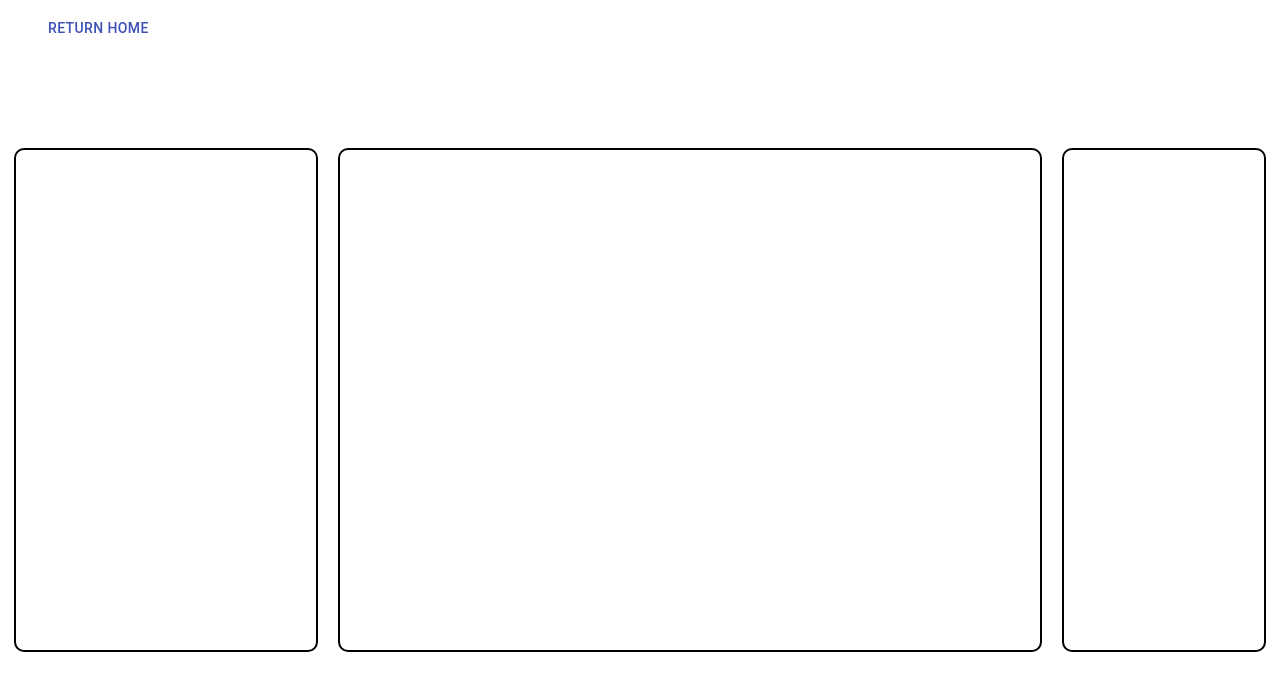
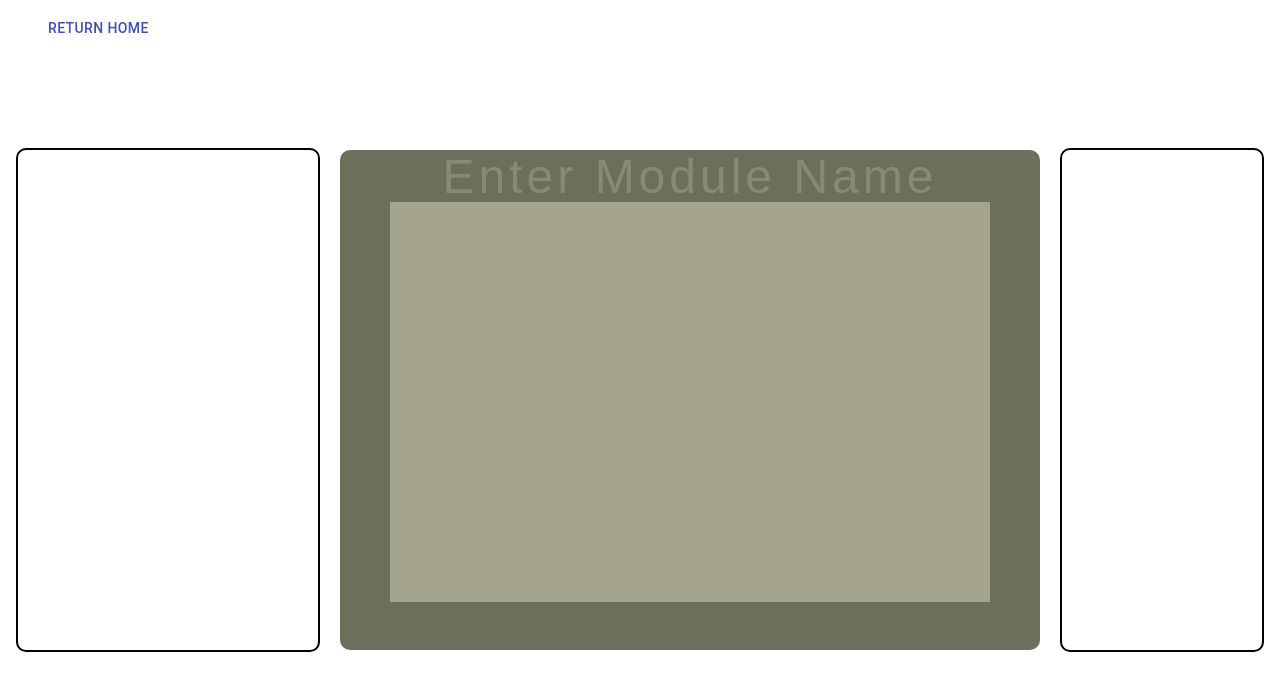
Before and after one commit to jackytsheng/gadget, a React (Create React App) app: page /logicsimulator in a window 1280 px wide. Shown: the top 690 px of the page. Built offline with nearby package versions, Linux system fonts and the light colour scheme.

Commit message:
made the template for canvas

```diff
--- a/src/components/LogicSimulator/ModuleCanvas.jsx
+++ b/src/components/LogicSimulator/ModuleCanvas.jsx
@@ -1,12 +1,61 @@
 import React from 'react';
 import styled from "styled-components";
-const Wrapper = styled.div(({CanvasHeight})=>({
-  border: '2px solid black',
+import theme from './Theme';
+
+const MIDDLE_ROW_HEIGHT= `${theme.height.large.replace('px','')-100}px`;
+const Wrapper = styled.div({
   width: '700px',
+  minWidth: '700px',
   borderRadius: '10px',
-  height:CanvasHeight,
+  display:"flex",
+  alignItems:'center',
+  flexDirection:'column',
+  height:theme.height.large,
   margin:'0 20px',
-}));
-export default ({CanvasHeight})=>
-<Wrapper CanvasHeight={CanvasHeight}>
+  backgroundColor: theme.color.Ebony
+});
+const InnerWrapper = styled.div({
+  width: '600px',
+  // border:`solid ${theme.color.Artichoke} 2px`,
+  height: MIDDLE_ROW_HEIGHT,
+  backgroundColor: theme.color.Artichoke,
+});
+
+const ModuleNameField = styled.input({
+  height:'50px',
+  textAlign:'center',
+  fontSize:theme.font.large,
+  backgroundColor: theme.color.Ebony,
+  color:theme.color.AshGray,
+  outline:'none',
+  letterSpacing:'4px',
+  border:'none',
+  "::placeholder": {
+    color: theme.color.Artichoke,
+    opacity: 0.5,
+  },
+})
+const SignalInput = styled.div({
+  height: MIDDLE_ROW_HEIGHT,
+  flex:1,
+})
+const SignalOutput = styled.div({
+  height: MIDDLE_ROW_HEIGHT,
+  flex:1,
+})
+const Row =styled.div({
+  width:'100%',
+  display:"flex",
+  justifyContent:'center',
+  alignItems:'center',
+  height: MIDDLE_ROW_HEIGHT
+})
+export default () =>
+<Wrapper>
+  <ModuleNameField placeholder="Enter Module Name"/>
+  <Row>
+    <SignalInput/>
+    <InnerWrapper/>
+    <SignalOutput/>
+  </Row>
 </Wrapper>
--- a/src/components/LogicSimulator/Theme.jsx
+++ b/src/components/LogicSimulator/Theme.jsx
@@ -9,6 +9,9 @@ const theme = {
   },
   height: {
     large: "500px",
+  },
+  font: {
+    large:'48px',
   }
 };
 
```
